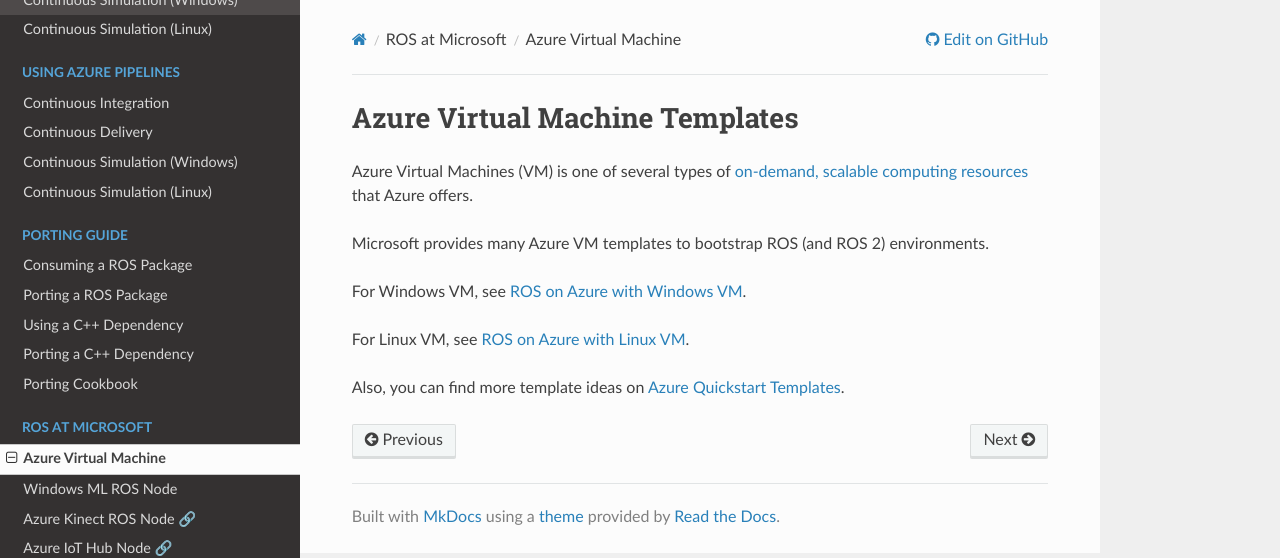
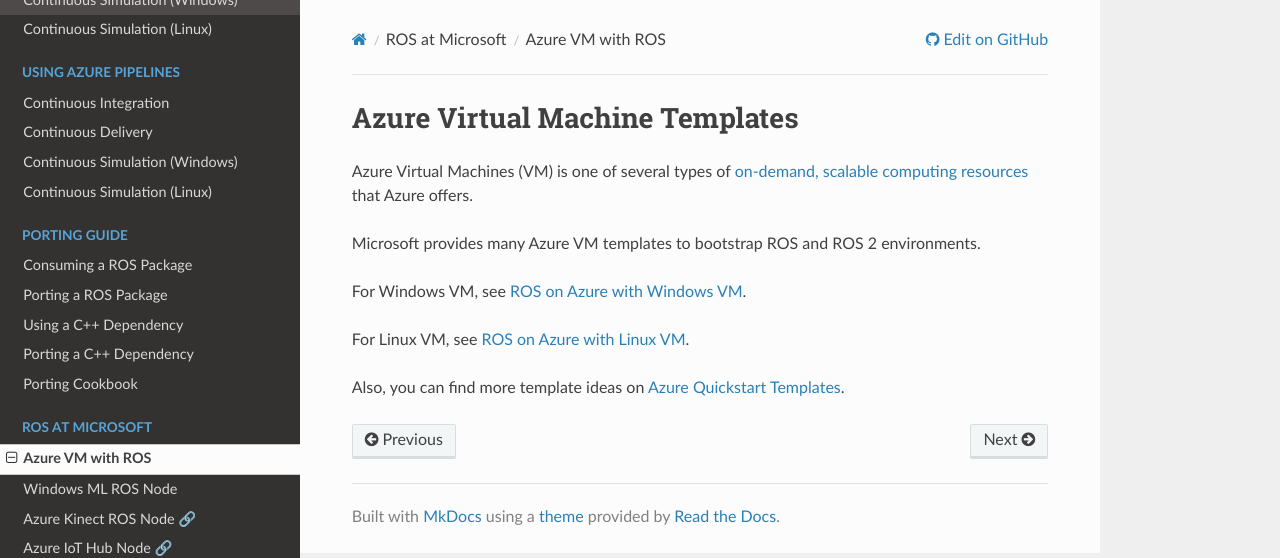
Before and after one commit to ms-iot/ROSOnWindows, an MkDocs documentation site: the page built from docs/ROSAtMS/AzureVM.md, in a window 1280 px wide. Shown: the top 558 px of the page. Built offline with MkDocs 1.6.1, drawn with Linux system fonts in a browser that asks for light colours; nearby versions of some CDN libraries.

Commit message:
updated.

```diff
--- a/docs/ROSAtMS/AzureVM.md
+++ b/docs/ROSAtMS/AzureVM.md
@@ -2,7 +2,7 @@
 
 Azure Virtual Machines (VM) is one of several types of [on-demand, scalable computing resources](https://docs.microsoft.com/en-us/azure/architecture/guide/technology-choices/compute-decision-tree) that Azure offers.
 
-Microsoft provides many Azure VM templates to bootstrap ROS (and ROS 2) environments.
+Microsoft provides many Azure VM templates to bootstrap ROS and ROS 2 environments.
 
 For Windows VM, see [ROS on Azure with Windows VM](https://azure.microsoft.com/en-us/resources/templates/ros-vm-windows/).
 
--- a/mkdocs.yml
+++ b/mkdocs.yml
@@ -37,7 +37,7 @@
         - Porting a C++ Dependency: GettingStarted/AddingVCPKG.md
         - Porting Cookbook: Porting/Cookbook.md
     - ROS at Microsoft:
-        - Azure Virtual Machine: ROSAtMS/AzureVM.md
+        - Azure VM with ROS: ROSAtMS/AzureVM.md
         - Windows ML ROS Node: ROSAtMS/WinML.md
         - Azure Kinect ROS Node 🔗: https://github.com/microsoft/azure_kinect_ros_driver
         - Azure IoT Hub Node 🔗: https://github.com/microsoft/ros_azure_iothub
```
